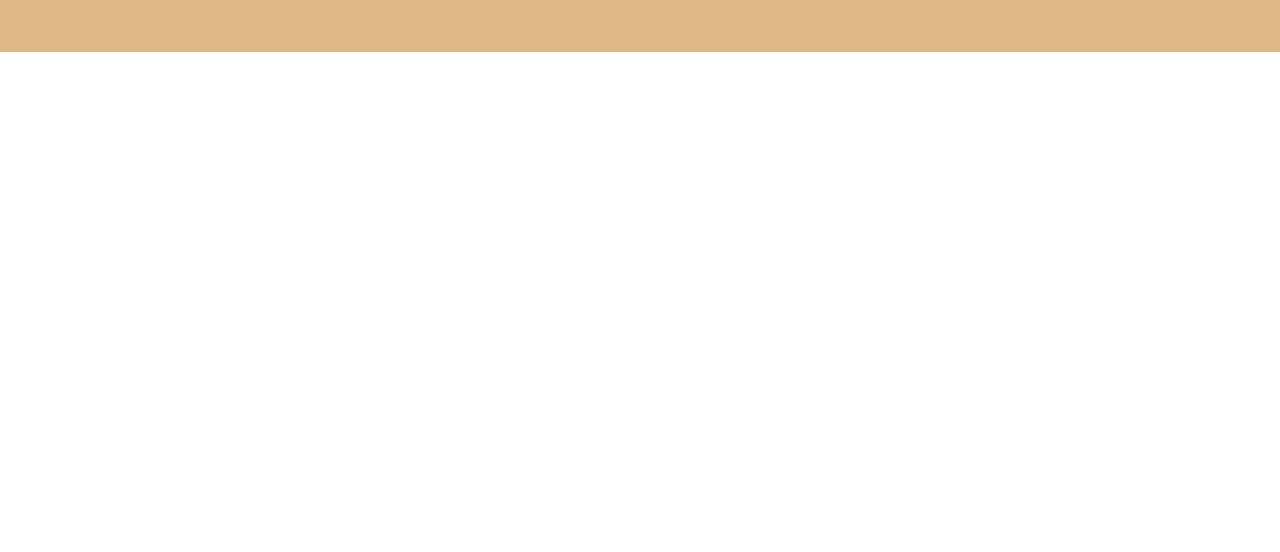
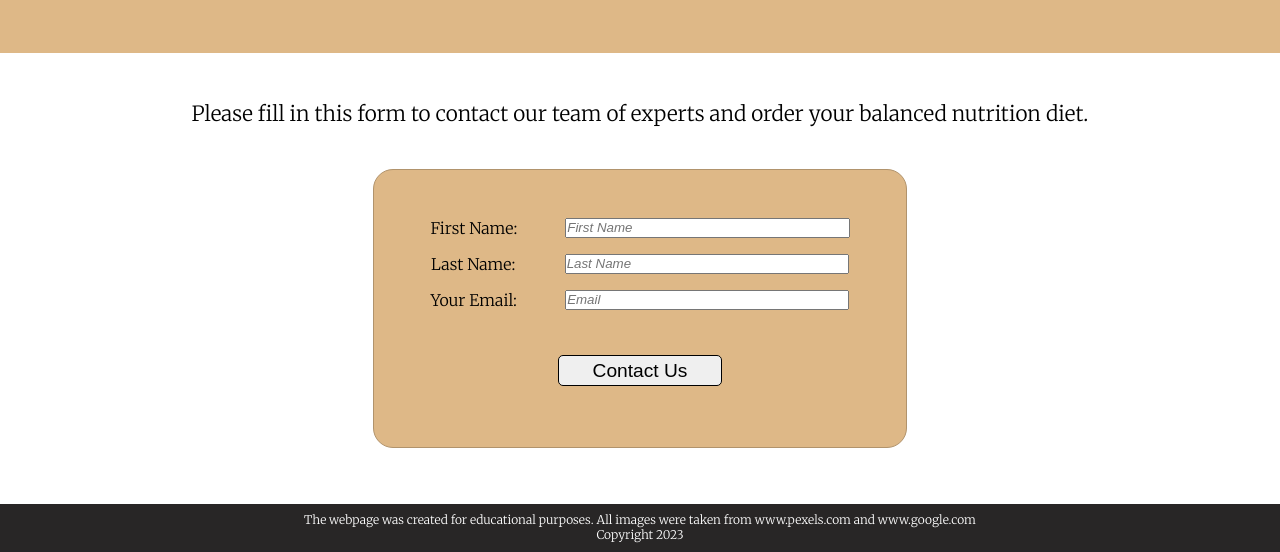
Before and after one commit to Julia-Cherkasova/odin-recipes, a plain HTML site: page index.html in a window 1280 px wide. Shown: the part 1436-1988 px from the top of the page. Before the commit the page ends 1488 px from the top, so only its background shows below. Drawn offline with Linux system fonts and the light colour scheme.

Commit message:
Add contact form and footer

```diff
--- a/index.html
+++ b/index.html
@@ -68,6 +68,32 @@
             </div>
         </div>
     </section>
+    <section class="section_4">
+        <p>Please fill in this form to contact our team of experts and order your balanced nutrition diet.</p>
+        <div class="form">
+            <form class="contact_form" action="mailto:marlen604@gmail.com" enctype="text">
+                <div class="form_line">
+                    <lable for="first_name">First Name:</lable>
+                    <input type="text" placeholder="First Name" name="first_name" required>
+                </div>
+                <div class="form_line">
+                    <lable for="last_name">Last Name:</lable>
+                    <input type="text" placeholder="Last Name" name="last_name" required>
+                </div>
+                <div class="form_line">
+                    <lable for="email">Your Email:</lable>
+                    <input type="email" placeholder="Email" name="email" required>
+                </div>
+                    <div class="form_line">
+                    <button type="submit" class="contact_btn">Contact Us</button>
+                </div>
+            </form>
+        </div>
+    </section>
+    <footer>
+        <p>The webpage was created for educational purposes. All images were taken from www.pexels.com and www.google.com</p>
+        <p>Copyright 2023</p>
+    </footer>
 
 </body>
 </html>
--- a/styles.css
+++ b/styles.css
@@ -7,9 +7,18 @@ body{
     background-color: #ffffff;
     font-family: Merriweather;
 }
-header{
+header,
+footer{
     height: 2rem;
     background-color: rgb(40, 38, 38);
+}
+footer{
+    padding:0.5em;
+}
+footer p{
+    color: #ffffff;
+    font-size: 0.75rem;
+    text-align: center;
 }
 .nav{
     display: flex;
@@ -58,7 +67,7 @@ header{
     border: 1px solid rgb(34, 33, 33);
 }
 .section_2{
-    height: 16rem;
+    height: 60%;
     padding: 3em;
     text-align: center;
 }
@@ -67,6 +76,7 @@ header{
 }
 .section_2 img{
     height: 6.25rem;
+    margin: 1em;
 }
 .icons{
     display:flex;
@@ -80,12 +90,16 @@ header{
 }
 .section_3{
     background-color: burlywood;
-    height: 27.5rem;
-    padding: 3.5em;
+    background-size: cover;
+    background-attachment: local;
+    height: 90%;
+    padding: 3em 2em 3.5em 2em;
     text-align: center;
 }
 .section_3 h2{
-    margin-bottom: 0.75em;
+    color:black;
+    font-size: 2.1rem;
+    margin-bottom: 1.5em;
 }
 .slider{
     display:flex;
@@ -100,19 +114,63 @@ header{
     flex-direction: column;
 
 }
-
+.slider div:hover{
+    transform: scale(1.3, 1.3);
+}
 .slider img{
     border: 0.5px solid black;
     border-radius: 8%;
     height: 18.75rem;
-    width:14rem;
-
+    width: 14rem;
 }
-
 .slider a{
     text-decoration: none;
     color: rgb(31, 30, 30);
     font-size: 3vw;
     font-family: Sacramento, sans-serif;
+}
+.section_4{
+    height: 80%;
+    padding: 3em 3.5em 3.5em 3.5em;
+}
+.section_4 p{
+    font-size: 1.3rem;
+    margin-bottom: 2em;
+    text-align: center;
 
 }
+.form{
+    background-color:burlywood;
+    border: 0.5px  solid rgb(177, 147, 108);
+    border-radius: 20px;
+    height: 55%;
+    width: 40%;
+    padding: 2em;
+    margin-left:auto;
+    margin-right:auto;
+    display:flex;
+    flex-direction: column;
+    align-items: stretch;
+    justify-content: space-around;
+}
+.form lable{
+    font-size: 1rem;
+}
+.form input{
+    font-style: italic;
+    width:60%;
+}
+.form_line{
+    display: flex;
+    flex-direction: row;
+    justify-content: space-around;
+    margin-top:1em;
+}
+.contact_btn{
+    font-size: 1.2rem;
+    width: 35%;
+    border: 0.7px solid;
+    border-radius: 5px;
+    margin: 1.5em auto;
+    padding: 0.2em 0.1em;
+}
```
